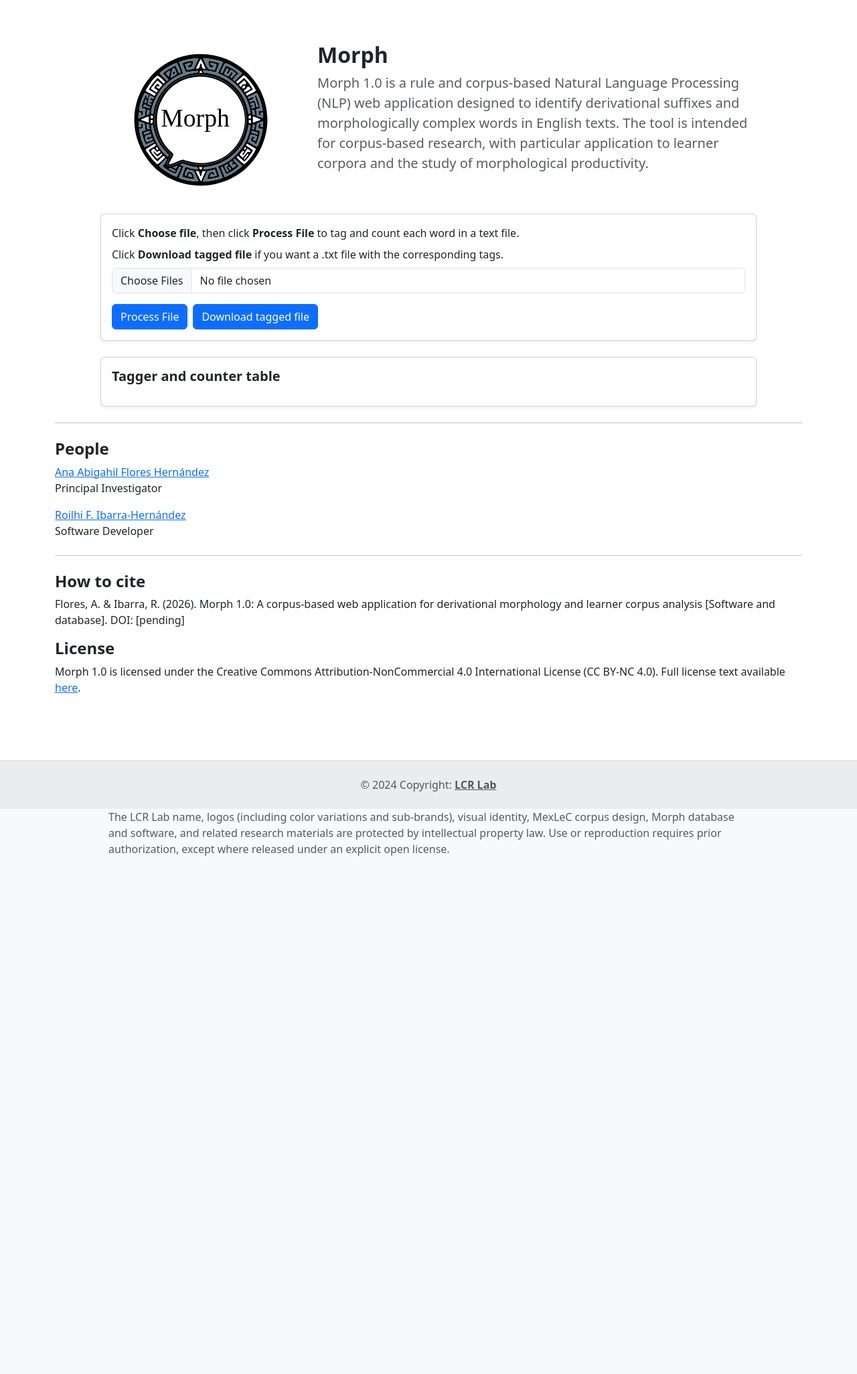
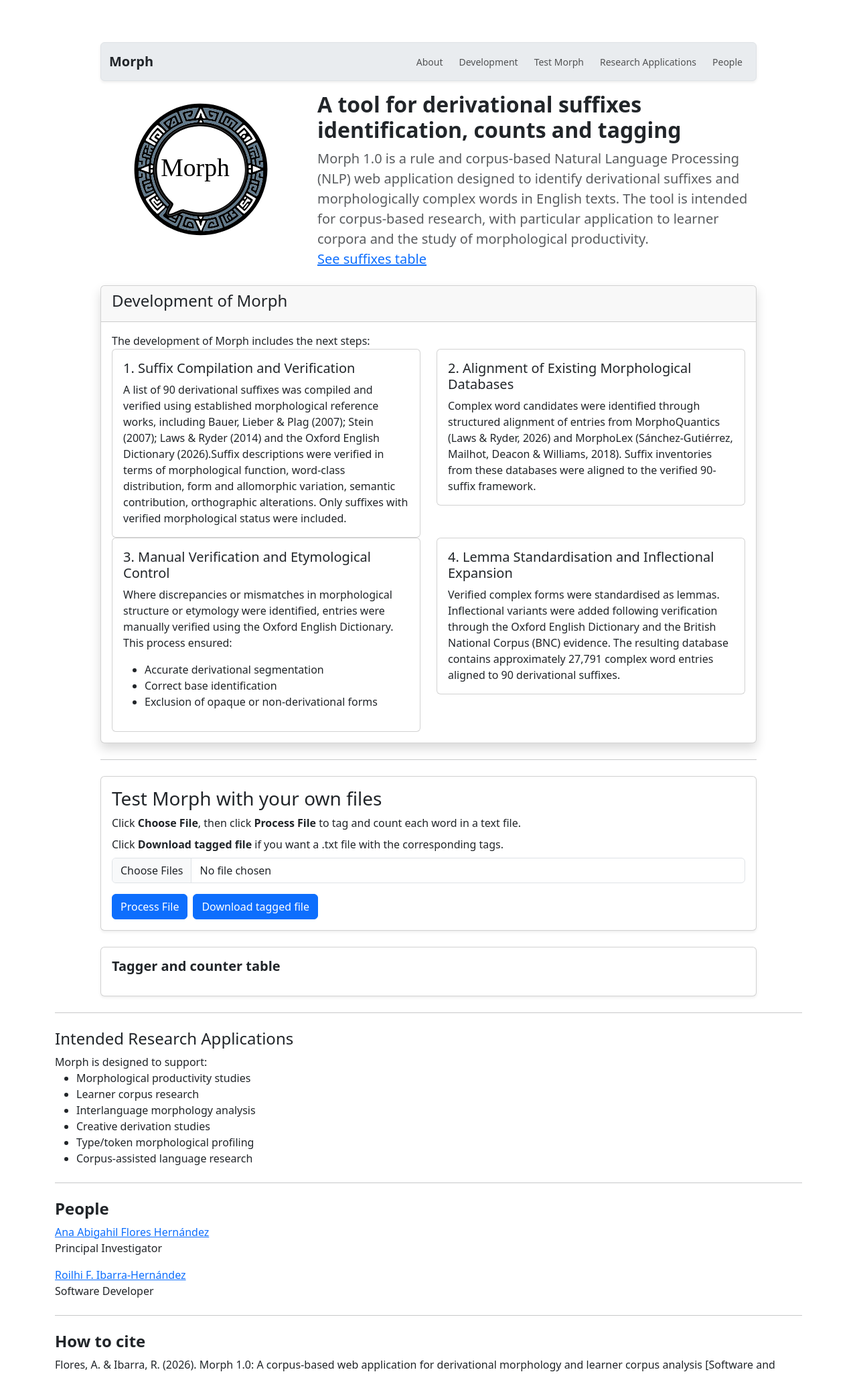
Before and after one commit to roilhi/treetagger-flask-app, a Flask app: page /morph in a window 1280 px wide. Shown: the part 57-2109 px from the top of the page at 67% size. Before the commit the page ends 1335 px from the top, so only its background shows below. Run offline with Flask 3, Linux system fonts and the light colour scheme.

Commit message:
changes of morph.html file, creating a new navbar menu

```diff
--- a/views/templates/morph.html
+++ b/views/templates/morph.html
@@ -46,14 +46,48 @@
     .button-space {
       margin-top: 15px;
     }
+    .morph-page-nav {
+      top: var(--navbar-offset);
+      z-index: 1020;
+    }
+    [id^="morph-"] {
+      scroll-margin-top: calc(var(--navbar-offset) + 3.25rem);
+    }
   </style>
 {% endblock %}
 
 {% block body %}
 
   <main class="container py-4 py-lg-5">
+    <div class="mx-auto mb-3 px-0" style="max-width: 980px">
+      <nav
+        class="navbar navbar-expand navbar-light bg-body-secondary border rounded morph-page-nav sticky-top shadow-sm"
+        aria-label="Morph page sections"
+      >
+        <div class="container-fluid">
+          <span class="navbar-brand mb-0 text-body fw-semibold user-select-none">Morph</span>
+          <ul class="navbar-nav ms-auto flex-row flex-wrap gap-1 gap-sm-2 justify-content-end small">
+            <li class="nav-item">
+              <a class="nav-link py-1 px-2" href="#morph-about">About</a>
+            </li>
+            <li class="nav-item">
+              <a class="nav-link py-1 px-2" href="#morph-development">Development</a>
+            </li>
+            <li class="nav-item">
+              <a class="nav-link py-1 px-2" href="#morph-test">Test Morph</a>
+            </li>
+            <li class="nav-item">
+              <a class="nav-link py-1 px-2" href="#morph-research">Research Applications</a>
+            </li>
+            <li class="nav-item">
+              <a class="nav-link py-1 px-2" href="#morph-people">People</a>
+            </li>
+          </ul>
+        </div>
+      </nav>
+    </div>
     <section class="mx-auto" style="max-width: 980px">
-      <div class="mb-4">
+      <div class="mb-4" id="morph-about">
         <div class="row g-3 g-lg-4 align-items-start">
           <div class="col-12 col-sm-auto flex-shrink-0 text-center text-sm-start">
             <img
@@ -67,22 +101,90 @@
             />
           </div>
           <div class="col min-w-0 text-start">
-            <h1 class="h2 fw-semibold mb-2">Morph</h1>
+            <h1 class="h2 fw-semibold mb-2">A tool for derivational suffixes
+              identification, counts and tagging </h1>
             <p class="lead text-body-secondary mb-0">
               Morph 1.0 is a rule and corpus-based Natural Language Processing (NLP) web application designed
               to identify derivational suffixes and morphologically complex words in English texts.
               The tool is intended for corpus-based research, with particular application to learner
-              corpora and the study of morphological productivity.
+              corpora and the study of morphological productivity. <br>
+              <a href="https://docs.google.com/document/d/1qLRWT2lpLrkC57MKqwRIJZNTAHrQUOeEAShxkyGVM8w/edit?usp=sharing"> See suffixes table </a>
             </p>
           </div>
         </div>
       </div>
-
-      <div class="card shadow-sm mb-4">
+    <div class="card shadow" id="morph-development">
+      <div class="card-header">
+      <h4> Development of Morph </h4>
+    </div>
+    <div class="card-body">
+      The development of Morph includes the next steps:
+      <div class="row">
+        <div class="col-sm-6">
+          <div class="card">
+            <div class="card-body">
+              <h5 class="card-title"> 1. Suffix Compilation and Verification</h5>
+              <p class="card-text">A list of 90 derivational suffixes was compiled and
+              verified using established morphological reference works, including Bauer,
+              Lieber & Plag (2007); Stein (2007); Laws & Ryder (2014) and the Oxford English
+              Dictionary (2026).Suffix descriptions were verified in terms of morphological
+              function, word-class distribution, form and allomorphic variation,
+              semantic contribution, orthographic alterations. Only suffixes with
+              verified morphological status were included.
+              </p>
+            </div>
+          </div>
+        </div>
+        <div class="col-sm-6">
+          <div class="card">
+            <div class="card-body">
+              <h5 class="card-title">2. Alignment of Existing Morphological Databases</h5>
+              <p class="card-text">Complex word candidates were identified through structured
+                alignment of entries from MorphoQuantics (Laws & Ryder, 2026) and
+                MorphoLex (Sánchez-Gutiérrez, Mailhot, Deacon & Williams, 2018).
+                Suffix inventories from these databases were aligned to the verified
+                90-suffix framework.</p>
+            </div>
+          </div>
+        </div>
+      <div class="col-sm-6">
+        <div class="card">
+          <div class="card-body">
+            <h5 class="card-title">3. Manual Verification and Etymological Control</h5>
+            <p class="card-text">Where discrepancies or mismatches in morphological structure or etymology were
+              identified, entries were manually verified using the Oxford English Dictionary.
+              This process ensured:
+              <ul>
+                <li>Accurate derivational segmentation</li>
+                <li>Correct base identification</li>
+                <li>Exclusion of opaque or non-derivational forms</li>
+              </ul>
+          </p>
+          </div>
+        </div>
+      </div>
+      <div class="col-sm-6">
+        <div class="card">
+          <div class="card-body">
+            <h5 class="card-title">4. Lemma Standardisation and Inflectional Expansion</h5>
+            <p class="card-text">Verified complex forms were standardised as lemmas. Inflectional
+              variants were added following verification through the Oxford English
+              Dictionary and the British National Corpus (BNC) evidence.
+              The resulting database contains approximately 27,791 complex
+              word entries aligned to 90 derivational suffixes.</p>
+          </div>
+          </div>
+        </div>
+      </div>
+    </div>
+  </div>
+<hr class="my-4" />
+      <div class="card shadow-sm mb-4" id="morph-test">
         <div class="card-body">
           <div class="mb-3">
+            <h3> Test Morph with your own files </h3>
             <label for="formFile" class="form-label">
-              Click <b>Choose file</b>, then click <b>Process File</b> to tag and count each word in a text file.
+              Click <b>Choose File</b>, then click <b>Process File</b> to tag and count each word in a text file.
             </label>
             <p class="mb-2">Click <b>Download tagged file</b> if you want a .txt file with the corresponding tags.</p>
             <input class="form-control" type="file" id="fileInput" multiple />
@@ -101,8 +203,21 @@
         </div>
       </div>
     </section>
+    <hr class="my-4">
+    <div id="morph-research">
+    <h4>Intended Research Applications</h4>
+    Morph is designed to support:
+    <ul>
+      <li>Morphological productivity studies</li>
+      <li>Learner corpus research</li>
+      <li>Interlanguage morphology analysis</li>
+      <li>Creative derivation studies</li>
+      <li>Type/token morphological profiling</li>
+      <li>Corpus-assisted language research</li>
+    </ul>
+    </div>
     <hr class="my-4" />
-    <h2 class="h4 fw-semibold">People</h2>
+    <h2 class="h4 fw-semibold" id="morph-people">People</h2>
       <p class="mb-0">
         <a href="https://sites.google.com/view/floresabigahil/p%C3%A1gina-principal" target="_blank" rel="noopener noreferrer"> Ana Abigahil Flores Hernández </a>
       </p>
```
